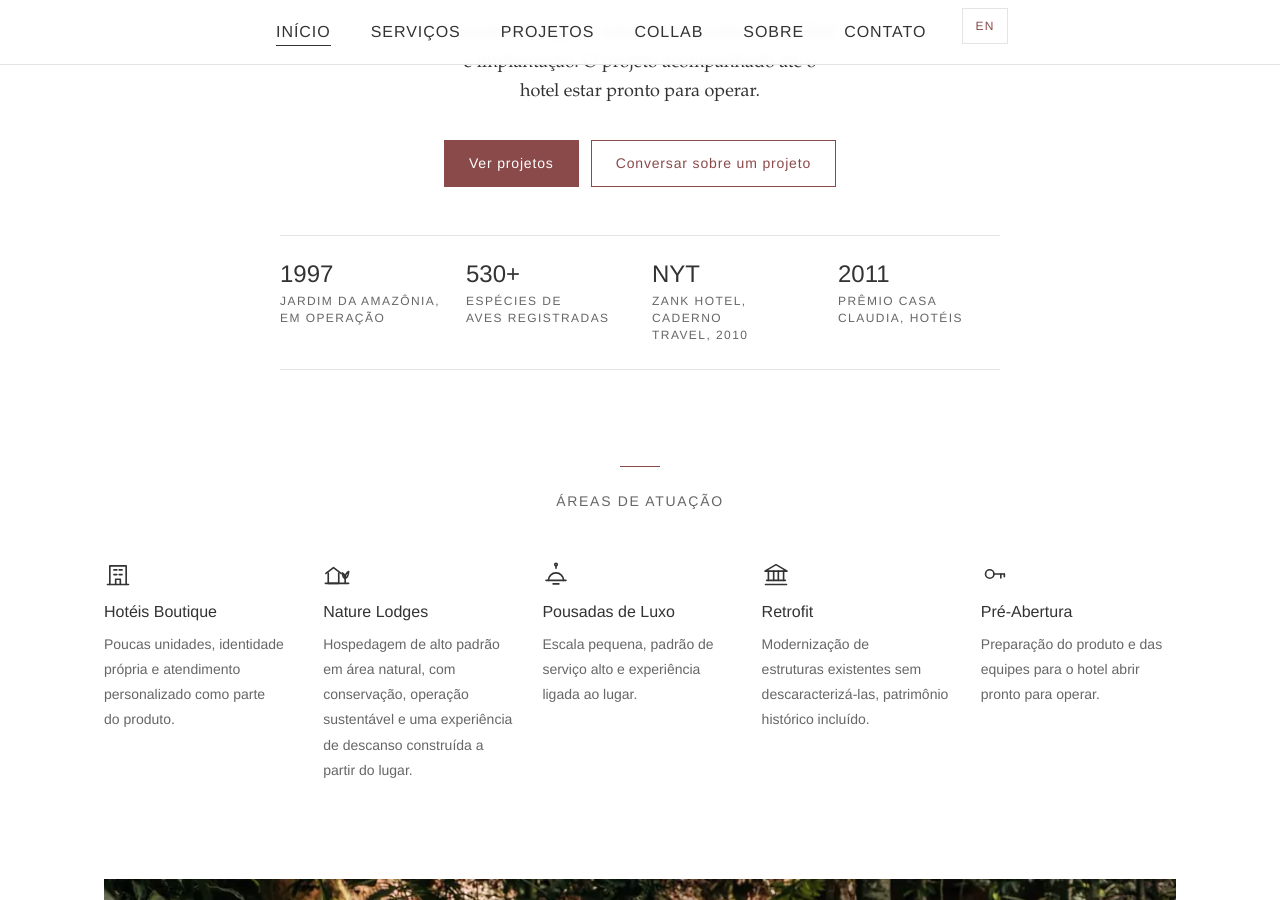
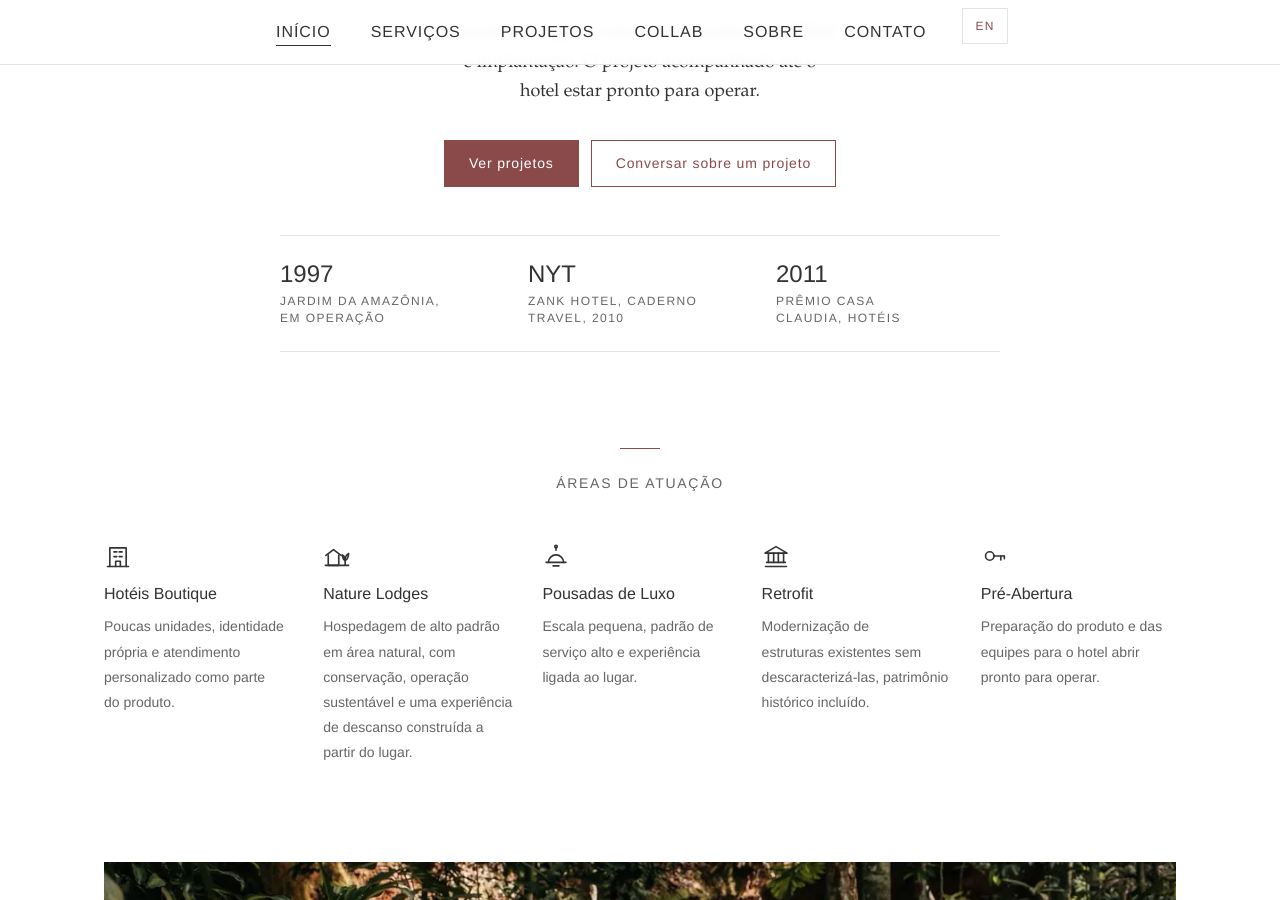
Before and after one commit to jpzank/raquel_zanchet.website, a Jekyll site: the page built from index.html, in a window 1280 px wide and 900 px high, scrolled down 393 px. Built offline with Jekyll 4.4.1, drawn with Linux system fonts in a browser that asks for light colours.

Commit message:
Drop the bird count from the home page proof row
Removed "530+ espécies de aves registradas" and its English counterpart
from the four facts under the hero. Three remain: 1997, NYT, 2011.

The row is auto-fit, so it rebalances on its own: three even columns of
224px on desktop, two plus one on a phone.

The figure stays where it has context, on the Jardim da Amazônia case in
Projects, in the timeline entry on About, and in the project's structured
data, since there it describes the property rather than standing as a
headline claim about the practice.

Co-Authored-By: Claude Opus 5 <noreply@anthropic.com>
Claude-Session: https://claude.ai/code/session_015A4dqjdnsAseZ69gwtvH28

```diff
--- a/en/index.html
+++ b/en/index.html
@@ -25,7 +25,6 @@ og_description: "Hospitality design, FF&E curation and implementation for boutiq
 
     <ul class="provas">
         <li><span class="prova-valor">1997</span><span class="prova-rotulo">Jardim da Amazônia, in operation</span></li>
-        <li><span class="prova-valor">530+</span><span class="prova-rotulo">bird species recorded</span></li>
         <li><span class="prova-valor">NYT</span><span class="prova-rotulo">Zank Hotel, Travel section, 2010</span></li>
         <li><span class="prova-valor">2011</span><span class="prova-rotulo">Casa Claudia Award, hotels</span></li>
     </ul>
--- a/index.html
+++ b/index.html
@@ -24,7 +24,6 @@ og_description: "Hospitality design, curadoria de FF&E e implantação para hot
 
     <ul class="provas">
         <li><span class="prova-valor">1997</span><span class="prova-rotulo">Jardim da Amazônia, em operação</span></li>
-        <li><span class="prova-valor">530+</span><span class="prova-rotulo">espécies de aves registradas</span></li>
         <li><span class="prova-valor">NYT</span><span class="prova-rotulo">Zank Hotel, caderno Travel, 2010</span></li>
         <li><span class="prova-valor">2011</span><span class="prova-rotulo">Prêmio Casa Claudia, hotéis</span></li>
     </ul>
```
